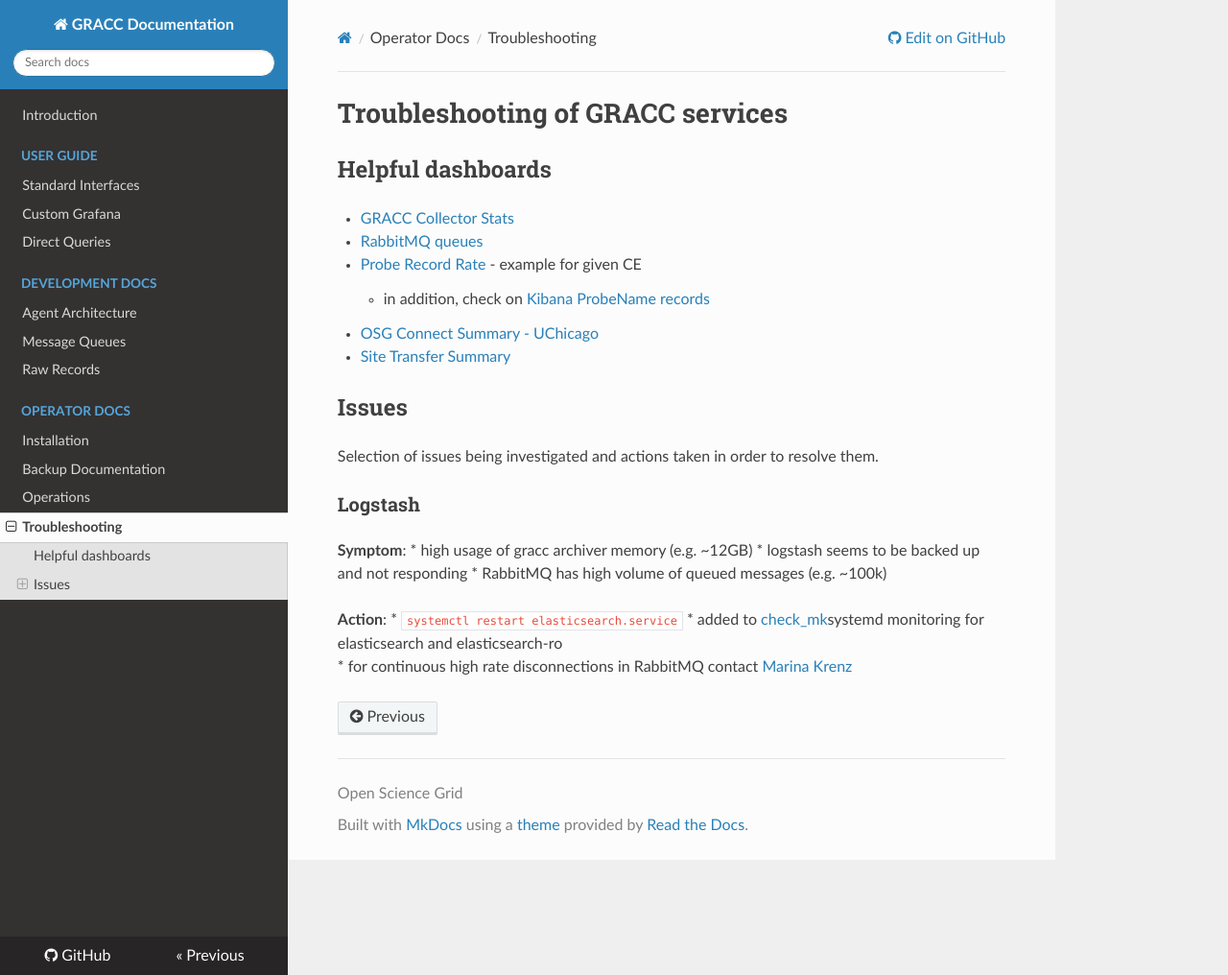
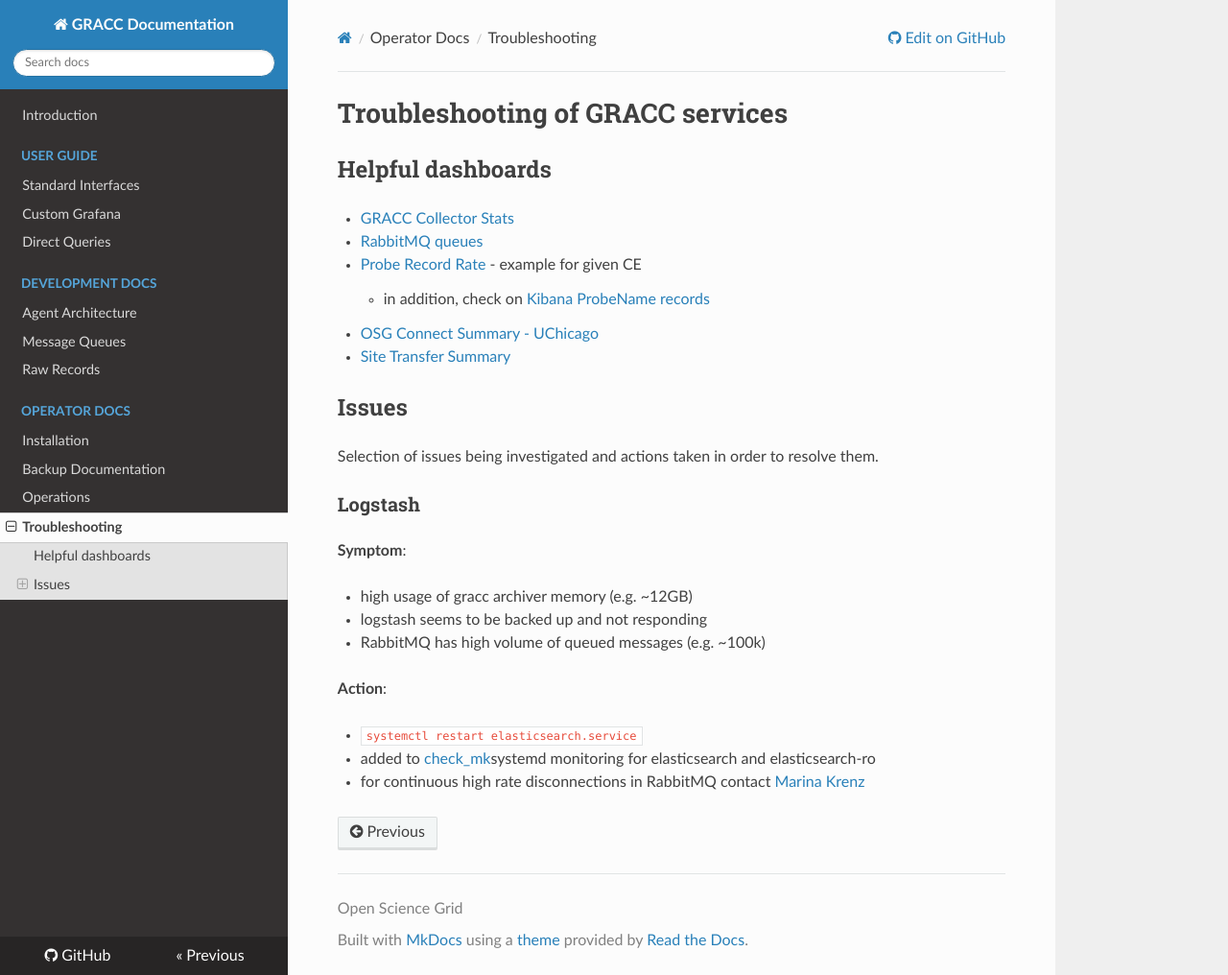
Before and after one commit to zvada/gracc, an MkDocs documentation site: the page built from docs/ops/troubleshoot.md, in a window 1280 px wide and 1016 px high. Shown: the whole window at 96% size. Built offline with MkDocs 1.6.1, drawn with Linux system fonts in a browser that asks for light colours; nearby versions of some CDN libraries; old or Windows-style settings are respelled for this version of MkDocs.

```diff
--- a/docs/ops/troubleshoot.md
+++ b/docs/ops/troubleshoot.md
@@ -1,10 +1,11 @@
 # Troubleshooting of GRACC services
 
 ## Helpful dashboards
+
 * [GRACC Collector Stats](https://gracc.opensciencegrid.org/dashboard/db/gracc-collector-stats?refresh=1m&orgId=1)
 * [RabbitMQ queues](https://gracc.opensciencegrid.org/dashboard/db/rabbitmq-queues?refresh=1m&orgId=1)
 * [Probe Record Rate](https://gracc.opensciencegrid.org/dashboard/db/probe-record-rate?orgId=1&var-Probe=slurm:grid1.oscer.ou.edu) - example for given CE
-    * in addition, check on [Kibana ProbeName records](https://gracc.opensciencegrid.org/kibana/app/kibana#/discover?_g=(refreshInterval:(%27$$hashKey%27:%27object:1968%27,display:%271%20minute%27,pause:!f,section:2,value:60000),time:(from:now-7d,mode:quick,to:now))&_a=(columns:!(_source),index:%27gracc.osg.raw-*%27,interval:auto,query:(query_string:(analyze_wildcard:!f,query:%27ProbeName:%22slurm:grid1.oscer.ou.edu%22%27)),sort:!(EndTime,desc)))
+    * in addition, check on [Kibana ProbeName records](<https://gracc.opensciencegrid.org/kibana/app/kibana#/discover?_g=(refreshInterval:(%27$$hashKey%27:%27object:1968%27,display:%271%20minute%27,pause:!f,section:2,value:60000),time:(from:now-7d,mode:quick,to:now))&_a=(columns:!(_source),index:%27gracc.osg.raw-*%27,interval:auto,query:(query_string:(analyze_wildcard:!f,query:%27ProbeName:%22slurm:grid1.oscer.ou.edu%22%27)),sort:!(EndTime,desc))>)
 * [OSG Connect Summary - UChicago](https://gracc.opensciencegrid.org/dashboard/db/osg-connect-summary-uchicago-ci?from=now-30d&to=now&orgId=1)
 * [Site Transfer Summary](https://gracc.opensciencegrid.org/dashboard/db/site-transfer-summary?orgId=1&from=1454284800000&to=1485907200000&var-interval=$__auto_interval&var-site=All)
 
@@ -15,11 +16,13 @@ Selection of issues being investigated and actions taken in order to resolve the
 ### Logstash
 
 __Symptom__:
+
 * high usage of gracc archiver memory (e.g. ~12GB)
 * logstash seems to be backed up and not responding
 * RabbitMQ has high volume of queued messages (e.g. ~100k)
 
 __Action__:
+
 * `systemctl restart elasticsearch.service`
 * added to [check_mk](https://hcc-mon.unl.edu/red/check_mk/index.py?start_url=%2Fred%2Fcheck_mk%2Fview.py%3Fview_name%3Dhost%26host%3Dgracc.opensciencegrid.org)systemd monitoring for elasticsearch and elasticsearch-ro
 * for continuous high rate disconnections in RabbitMQ contact [Marina Krenz](mailto:mvkrenz@iu.edu)
```
